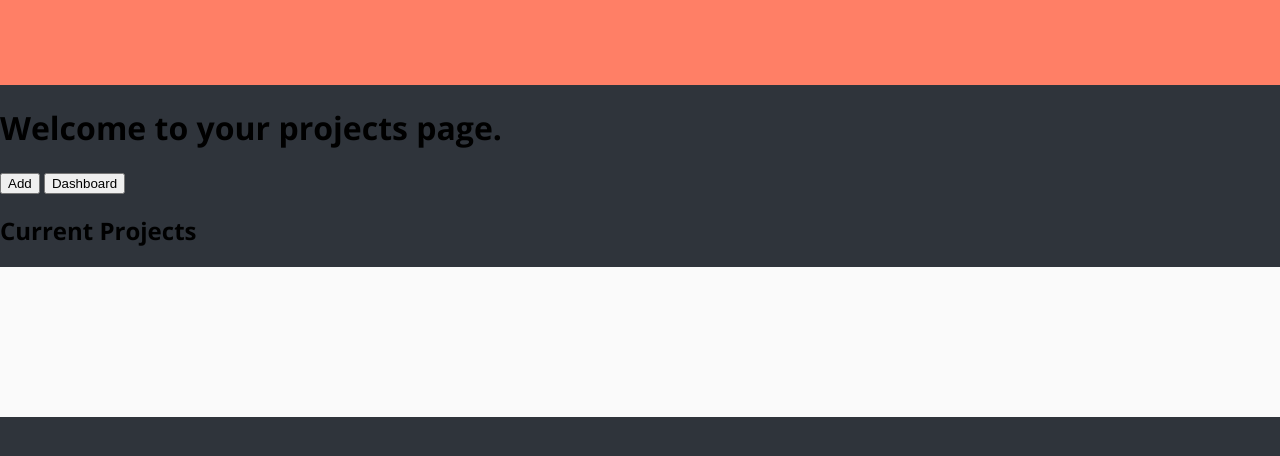
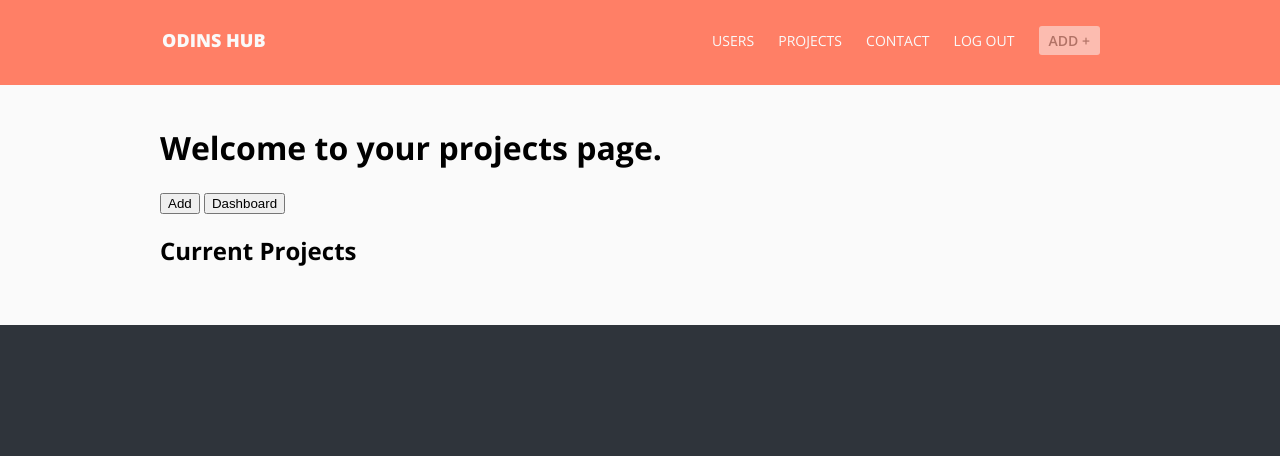
Before and after one commit to ebhemmanuel/PWA2, a PHP site: page /projects.html in a window 1280 px wide. Shown: the top 456 px of the page. Run offline with PHP 8.4, Linux system fonts and the light colour scheme.

Commit message:
updating code

```diff
--- a/admin.html
+++ b/admin.html
@@ -17,10 +17,10 @@
                     <div class="logo">ODINS HUB</div>
                     <ul>
                         <li><a href="#" id="home">USERS</a></li>
-                        <li><a href="#" id="projects">PROJECTS</a></li>
+                        <li><a href="projects.html" id="projects">PROJECTS</a></li>
                         <li><a href="#">CONTACT</a></li>
                         <li><a href="#" id="logOut">LOG OUT</a></li>
-                        <li><a href="#" id="signUp"><div class="smallB">ADD +</div></a></li>
+                        <!--<li><a href="#" id="signUp"><div class="smallB">ADD +</div></a></li>-->
                     </ul>
                  </div><!---end of Menu-->
             </div><!--end of c960-->
--- a/css/main.css
+++ b/css/main.css
@@ -73,6 +73,14 @@ nav a:hover{
     color: #FFBE7D;
 }
 
+.body2{
+    padding-top: 20px;
+    display: block;
+    background: #FAFAFA;
+    width: 100%;
+    height: 220px;
+
+}
 footer{
     display: block;
     background: #FAFAFA;
--- a/js/main.js
+++ b/js/main.js
@@ -8,6 +8,7 @@
 
  //Animations
 $(function(){
+
           $("#logInContent") .show();
           $("#signUpContent").show();
           $("#buttonCTA").click(function(){
@@ -40,8 +41,10 @@ $(function(){
                                          .animate({opacity:1},900);  });
 });//end of animations
 
-//Log in function
+
 $(function(){
+
+               //Sign in function
               $('#signinButton').click(function(){
                 var user=$('#user').val();
                 var pass=$('#pass').val();
@@ -50,10 +53,7 @@ $(function(){
                   url:'xhr/login.php',
                   type:'post',
                   dataType:'json',
-      data:{
-               username:user,
-               password:pass
-             },//end data
+                  data:{  username:user, password:pass  },//end data
                 success:function(response){
                   console.log("Test User");
                   if (response.error){ alert(response.error); }
@@ -65,7 +65,7 @@ $(function(){
                 //Go to projects Page
                 $('.projectsbtn').on('click', function(e){
                       e.preventDefault();
-        window.location.assign('porjects.html');
+                      window.location.assign('projects.html');
                      });// end projectsbtn function
 
                 //Go to ad projects page
@@ -86,8 +86,7 @@ $('#addButton').on('click', function(e){
                   url: "xhr/new_project.php",
                   type: "post",
                   dataType: "json",
-    data: {
-      projectName: projName,
+                  data: { projectName: projName,
                             projectDescription: projDesc,
                             dueDate: projDue,
                             status: status
@@ -95,8 +94,8 @@ $('#addButton').on('click', function(e){
 
                 success: function(response) {
                     console.log('Testing for success');
-        if(response.error) { alert(response.error);}
-        else { window.location.assign("projects.html");}
+                    if(response.error) { alert(response.error);                          }
+                    else                    { window.location.assign("projects.html");}
                     }//end success
                  });//end ajax
                });//end addButton function
@@ -107,9 +106,11 @@ $.ajax({
                     url: 'xhr/get_projects.php',
                     type:'get',
                     dataType: 'json',
+
               success: function (response){
-        if(response.error){ console.log(response.error); }
-        else{ for(var i=0, j=response.projects.length; i < j; i++){
+                if(response.error){ console.log(response.error);          }
+                else                   {
+                      for(var i=0, j=response.projects.length; i < j; i++){
                       var result = response.projects[i];
                       $(".projects").append(
                         '<div style="border:1px solid black">'+
@@ -135,19 +136,12 @@ $.ajax({
 
                 success: function(response){
                     console.log('Testing for success');
-
-                    if (response.error){
-                      alert(response.error);
-                    }else{
-                      //console.log(result.id);
-                      window.location.assign("projects.html");
-                    };//end else
+                    if (response.error){ alert(response.error );                          }
+                    else                    { window.location.assign("projects.html"); };                    /*console.log(result.id);*/
                    }//end success
                  })//end ajax
                 })//end onclick function
                }//end projects function
-
-
 
               //Register
               $('#register').on('click', function(){
@@ -169,18 +163,16 @@ $.ajax({
                               },//end data
 
                         success: function(response){
-
-  if(response.error){ alert(response.error); }
+                          if(response.error){ alert(response.error);   }
                           else{window.location.assign('admin.html')}
                                }//end success
                             });//end ajax
                            });//end register function
 
                 //Log out function
-$('#logOut').click(function(e){
-  e.preventDefault;
-  $.get('xhr/logout.php', function(){
-  window.location.assign('index.html')
+                $('#logOut').click(function(e){ e.preventDefault;
+                $.get('xhr/logout.php', function(){ window.location.assign('index.html')
                          })//end get function
                        });//end logOut function
+
       }); //end self-executing function #2
--- a/projects.html
+++ b/projects.html
@@ -12,12 +12,27 @@
 	User Listing | Float left Column
 	</aside> -->
 	<nav>
-
+        <div class="c960">
+            <div class="menu">
+                <div class="logo">ODINS HUB</div>
+                <ul>
+                    <li><a href="#" id="home">USERS</a></li>
+                    <li><a href="#">PROJECTS</a></li>
+                    <li><a href="#">CONTACT</a></li>
+                    <li><a href="#" id="logOut">LOG OUT</a></li>
+                    <li><a href="#" id="signUp"><div class="smallB">ADD +</div></a></li>
+                </ul>
+            </div><!---end of Menu-->
+        </div><!--end of c960-->
 	</nav>
 <!--End Main Nav-->
 	<header>
 	<!--Newest push info-->
 	</header>
+
+
+<div class="body2">
+    <div class="c960">
     <div class="welcome">
 
         <h1>Welcome to your projects page.</h1>
@@ -35,10 +50,8 @@
         </div>
 
     </section>
-
-<footer>
-
-</footer>
+        </div>
+</div>
  <script type="text/javascript" src="js/jquery-1.11.0.min.js"></script>
     <script type="text/javascript" src="jquery.easing.1.3.js"></script>
     <script type="text/javascript" src="js/main.js"></script>
```
Also changed, not shown: add.html (+8 -4 lines). Lines whose indentation alone changed are shown as unchanged.
